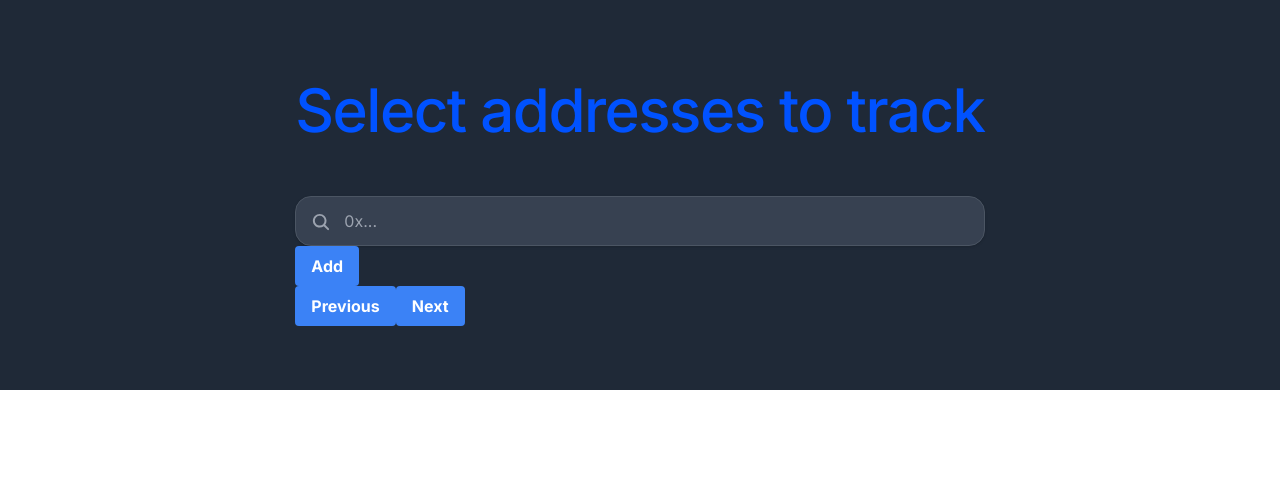
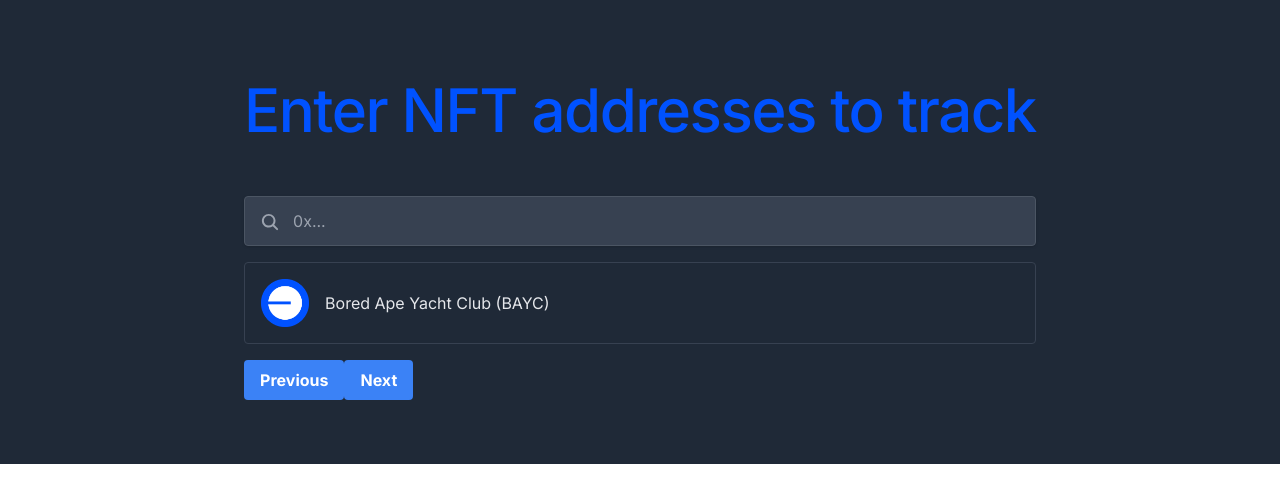
Before and after one commit to live-view/liveview-frontend, a Next.js app: page / in a window 1280 px wide. Shown: the top 502 px of the page. Built offline with nearby package versions, Linux system fonts and the light colour scheme.

Commit message:
added search result design

```diff
--- a/src/components/SelectAddress.tsx
+++ b/src/components/SelectAddress.tsx
@@ -3,6 +3,7 @@
 import { useState } from "react";
 import { motion } from "motion/react";
 import { IoSearch as SearchIcon } from "react-icons/io5";
+import Image from "next/image";
 
 import { Step, useAppStore } from "@/stores/appStore";
 import Title from "./Title";
@@ -15,8 +16,7 @@ const SelectAddress = () => {
   const addAddress = useAppStore((state) => state.addAddress);
   const removeAddress = useAppStore((state) => state.removeAddress);
 
-  const handleAddAddress = (e: React.FormEvent<HTMLFormElement>) => {
-    e.preventDefault();
+  const handleAddAddress = () => {
     if (!address) return;
 
     // Check if address already in state
@@ -35,7 +35,7 @@ const SelectAddress = () => {
       animate={{ opacity: 1, scale: 1 }}
       transition={{ duration: 0.3 }}
     >
-      <Title title="Select addresses to track" />
+      <Title title="Enter NFT addresses to track" />
       {addresses.length > 0 && (
         <div>
           <br />
@@ -55,13 +55,12 @@ const SelectAddress = () => {
         </div>
       )}
       <br />
-      <form noValidate className="relative mt-4" onSubmit={handleAddAddress}>
-        <div>
+      <div className="relative my-4">
         <div className="absolute left-4 top-4 text-gray-400">
           <SearchIcon size="20px" />
         </div>
         <input
-            className="w-full rounded-2xl border border-gray-600 bg-gray-700 py-3 pl-12 shadow outline-none transition-all hover:border-primary focus:border-primary"
+          className="w-full rounded border border-gray-600 bg-gray-700 py-3 pl-12 shadow outline-none transition-all hover:border-primary focus:border-primary"
           type="text"
           name="address"
           id="address"
@@ -70,13 +69,22 @@ const SelectAddress = () => {
           onChange={(e) => setAddress(e.target.value)}
         />
       </div>
+
+      {/*  */}
       <button
-          className="rounded bg-blue-500 px-4 py-2 font-bold text-white"
-          type="submit"
+        onClick={handleAddAddress}
+        className="hover:gray-700 mb-4 flex w-full items-center rounded border border-gray-700 transition-all hover:border-primary hover:bg-gray-700"
       >
-          Add
+        <Image
+          src="/images/base.png"
+          alt="Bored Ape Yacht Club"
+          width={200}
+          height={200}
+          className="m-4 size-12"
+        />
+        Bored Ape Yacht Club (BAYC)
       </button>
-      </form>
+
       <button
         className="rounded bg-blue-500 px-4 py-2 font-bold text-white"
         onClick={() => setStep(Step.SelectChain)}
--- a/src/components/SelectChain.tsx
+++ b/src/components/SelectChain.tsx
@@ -55,7 +55,7 @@ const SelectChain = () => {
         {chains.map((chain) => (
           <li key={chain.name} className="size-32">
             <button
-              className="h-full w-full rounded-2xl border border-gray-700 p-5 shadow transition-all hover:border-primary hover:bg-gray-700 hover:p-4"
+              className="h-full w-full rounded-xl border border-gray-700 p-5 shadow transition-all hover:border-primary hover:bg-gray-700 hover:p-4"
               onClick={() => setChain(chain.name)}
             >
               <Image
```
Lines whose indentation alone changed are shown as unchanged.
